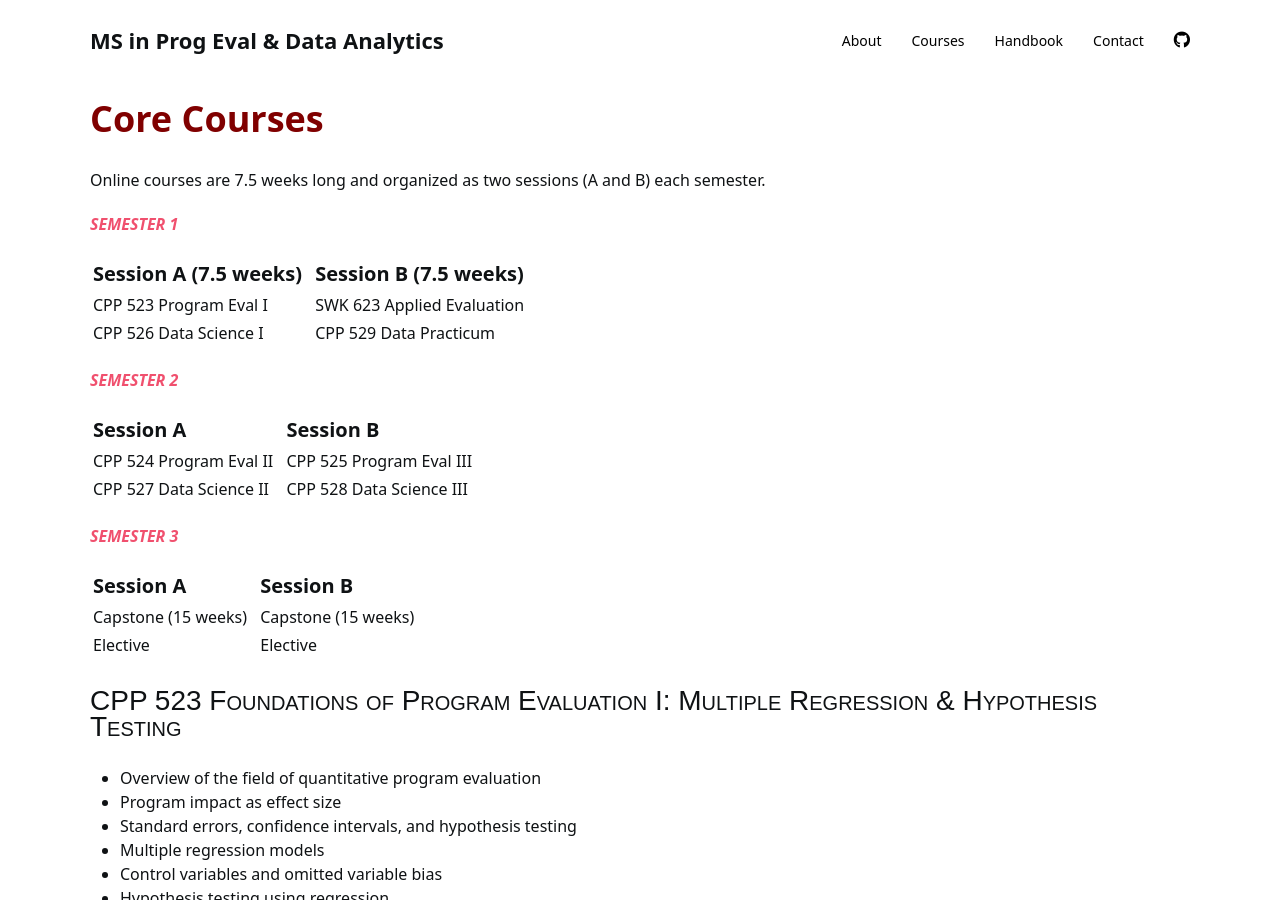
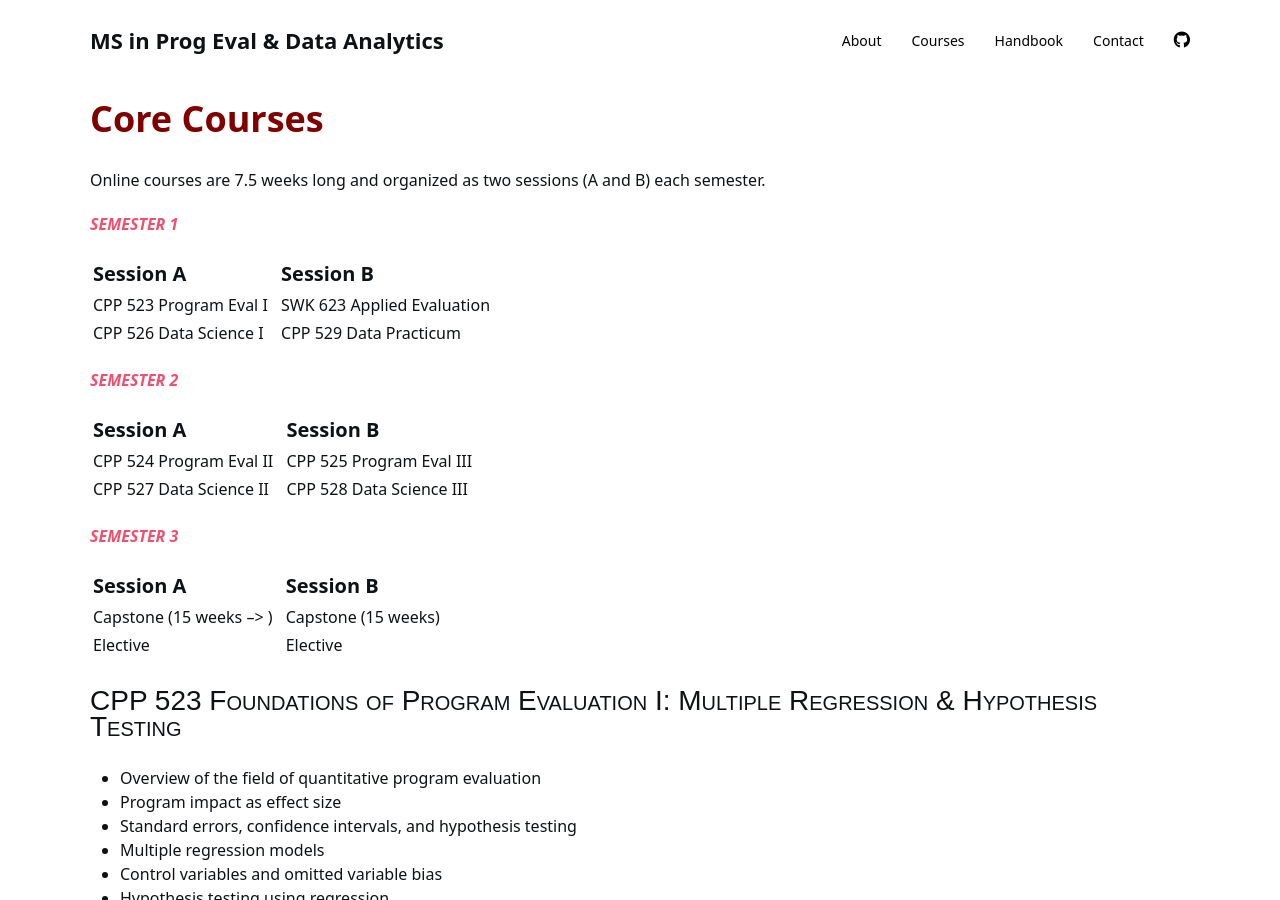
Before and after one commit to DS4PS/ms-prog-eval-data-analytics, a Jekyll site: the page built from courses.md, in a window 1280 px wide and 900 px high, scrolled down 1035 px. Built offline with Jekyll 4.4.1, drawn with Linux system fonts in a browser that asks for light colours; nearby versions of some CDN libraries; a style sheet for code colours, icons or effects is not loaded.

Commit message:
Update courses.md

```diff
--- a/courses.md
+++ b/courses.md
@@ -77,7 +77,7 @@ Online courses are 7.5 weeks long and organized as two sessions (A and B) each s
 
 _**SEMESTER 1**_
 
-Session A (7.5 weeks)                   |    |   Session B (7.5 weeks)
+Session A                  |    |   Session B
 -----------------------------|----|------------------------------
 CPP 523 Program Eval I       |    |  SWK 623 Applied Evaluation
 CPP 526 Data Science I       |    |  CPP 529 Data Practicum
@@ -93,7 +93,7 @@ _**SEMESTER 3**_
 
 Session A                    |    |   Session B
 -----------------------------|----|------------------------------
-Capstone (15 weeks)     |    |  Capstone (15 weeks)
+Capstone (15 weeks  --> )     |    |  Capstone (15 weeks)
 Elective      |    |  Elective
 
 
```
